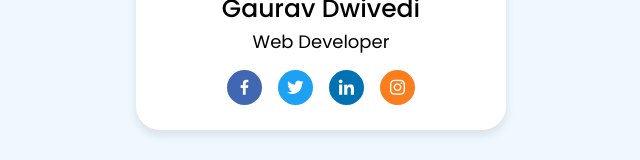
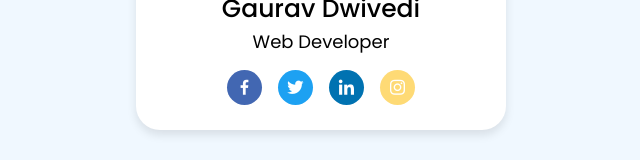
Before and after one commit to gauravdwivediofficial/profile-card, a plain HTML site: page index.html in a window 1280 px wide. Shown: the part 438-598 px from the top of the page, without its empty margins (319-959 px from the left). Drawn offline with nearby package versions, Linux system fonts and the light colour scheme.

Commit message:
Update index.html

```diff
--- a/index.html
+++ b/index.html
@@ -26,7 +26,7 @@
             <a href="https://www.linkedin.com/in/gauravdwivediofficial/" target="_blank" style="background: #0072b1;" class="link">
                 <i class='bx bxl-linkedin'></i>
             </a>
-            <a href="https://www.instagram.com/gauravdwivediofficial" target="_blank" style="background: #fa7e1e;" class="link">
+            <a href="https://www.instagram.com/gauravdwivediofficial" target="_blank" style="background: #feda75;" class="link">
                 <i class='bx bxl-instagram'></i>
             </a>
         </div>
```
